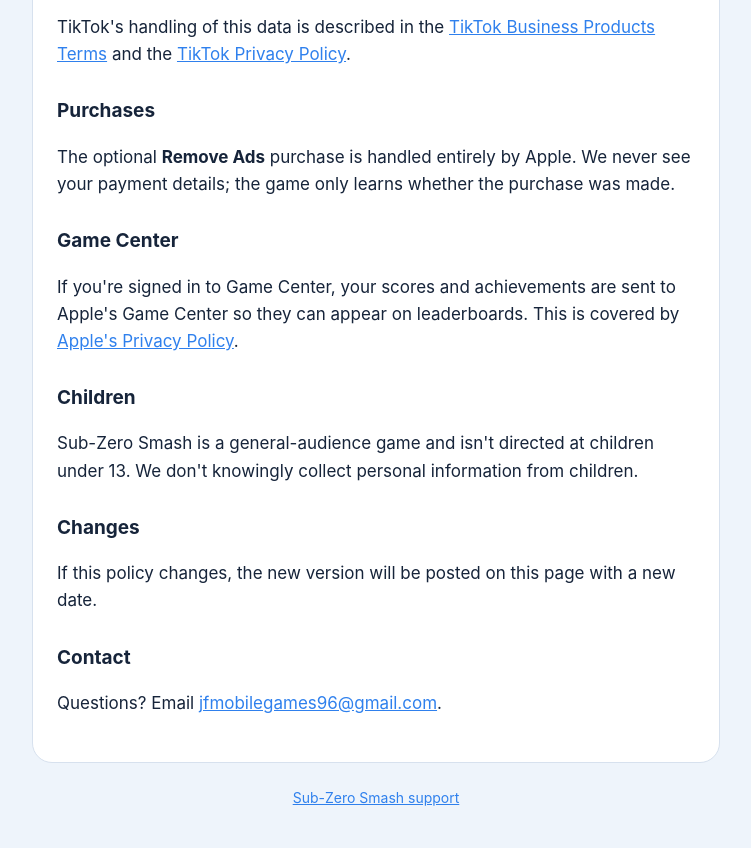
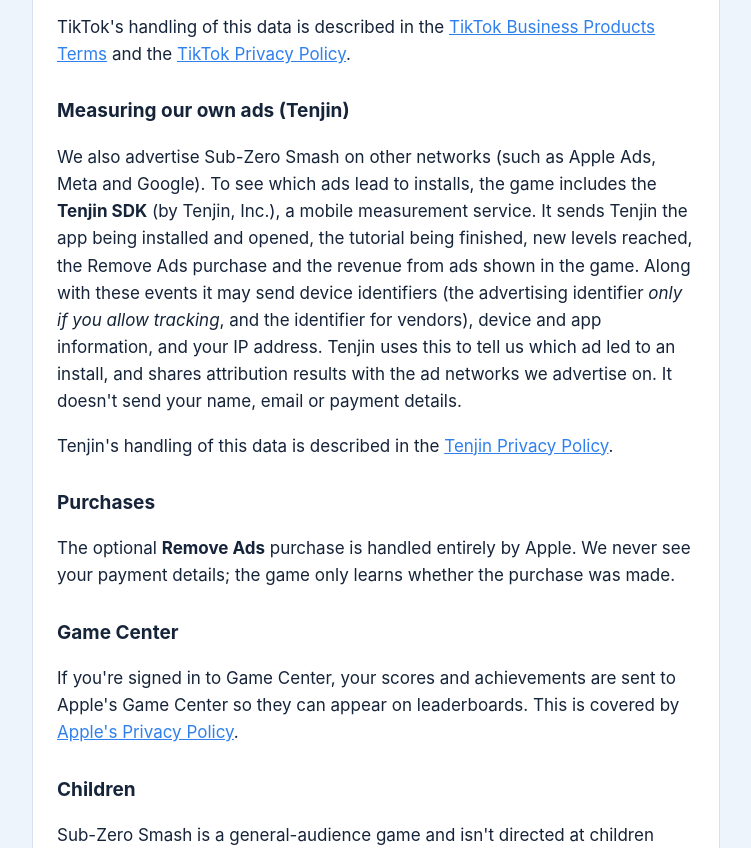
Before and after one commit to JacobFournier1996/JacobFournier1996.github.io, a plain HTML site: page subzerosmash/privacy.html in a window 1280 px wide. Shown: the part 1288-2136 px from the top of the page, without its empty margins (264-1015 px from the left). Drawn offline with Linux system fonts and the light colour scheme.

Commit message:
Sub-Zero Smash privacy policy: Tenjin SDK for ad measurement
Co-Authored-By: Claude Opus 5.5 <noreply@anthropic.com>

```diff
--- a/subzerosmash/privacy.html
+++ b/subzerosmash/privacy.html
@@ -13,14 +13,14 @@
   <img src="icon.png" alt="">
   <div>
     <h1>Privacy Policy</h1>
-    <p class="sub">Sub-Zero Smash · Last updated November 11, 2026</p>
+    <p class="sub">Sub-Zero Smash · Last updated November 17, 2026</p>
   </div>
 </header>
 
 <p>Sub-Zero Smash is a game made by Jacob Fournier. This page explains what information the game uses and why.
 In short: the game itself doesn't ask for or keep any personal information. The ads in the game come from an
-advertising partner, which collects some device information to show and measure ads, and we use TikTok to measure
-our own ads for the game.</p>
+advertising partner, which collects some device information to show and measure ads, and we use Tenjin and TikTok to
+measure our own ads for the game.</p>
 
 <h2>Information the game keeps</h2>
 <p>Your progress (levels, coins, stars, hats, settings) is saved only on your device. There are no accounts, and
@@ -53,6 +53,16 @@ information, and your IP address. It doesn't send your name, email or payment de
 <a href="https://ads.tiktok.com/i18n/official/policy/business-products-terms">TikTok Business Products Terms</a> and the
 <a href="https://www.tiktok.com/legal/page/us/privacy-policy/en">TikTok Privacy Policy</a>.</p>
 
+<h2>Measuring our own ads (Tenjin)</h2>
+<p>We also advertise Sub-Zero Smash on other networks (such as Apple Ads, Meta and Google). To see which ads lead to
+installs, the game includes the <strong>Tenjin SDK</strong> (by Tenjin, Inc.), a mobile measurement service. It sends
+Tenjin the app being installed and opened, the tutorial being finished, new levels reached, the Remove Ads purchase and
+the revenue from ads shown in the game. Along with these events it may send device identifiers (the advertising
+identifier <em>only if you allow tracking</em>, and the identifier for vendors), device and app information, and your
+IP address. Tenjin uses this to tell us which ad led to an install, and shares attribution results with the ad networks
+we advertise on. It doesn't send your name, email or payment details.</p>
+<p>Tenjin's handling of this data is described in the <a href="https://tenjin.com/privacy/">Tenjin Privacy Policy</a>.</p>
+
 <h2>Purchases</h2>
 <p>The optional <strong>Remove Ads</strong> purchase is handled entirely by Apple. We never see your payment details;
 the game only learns whether the purchase was made.</p>
```
